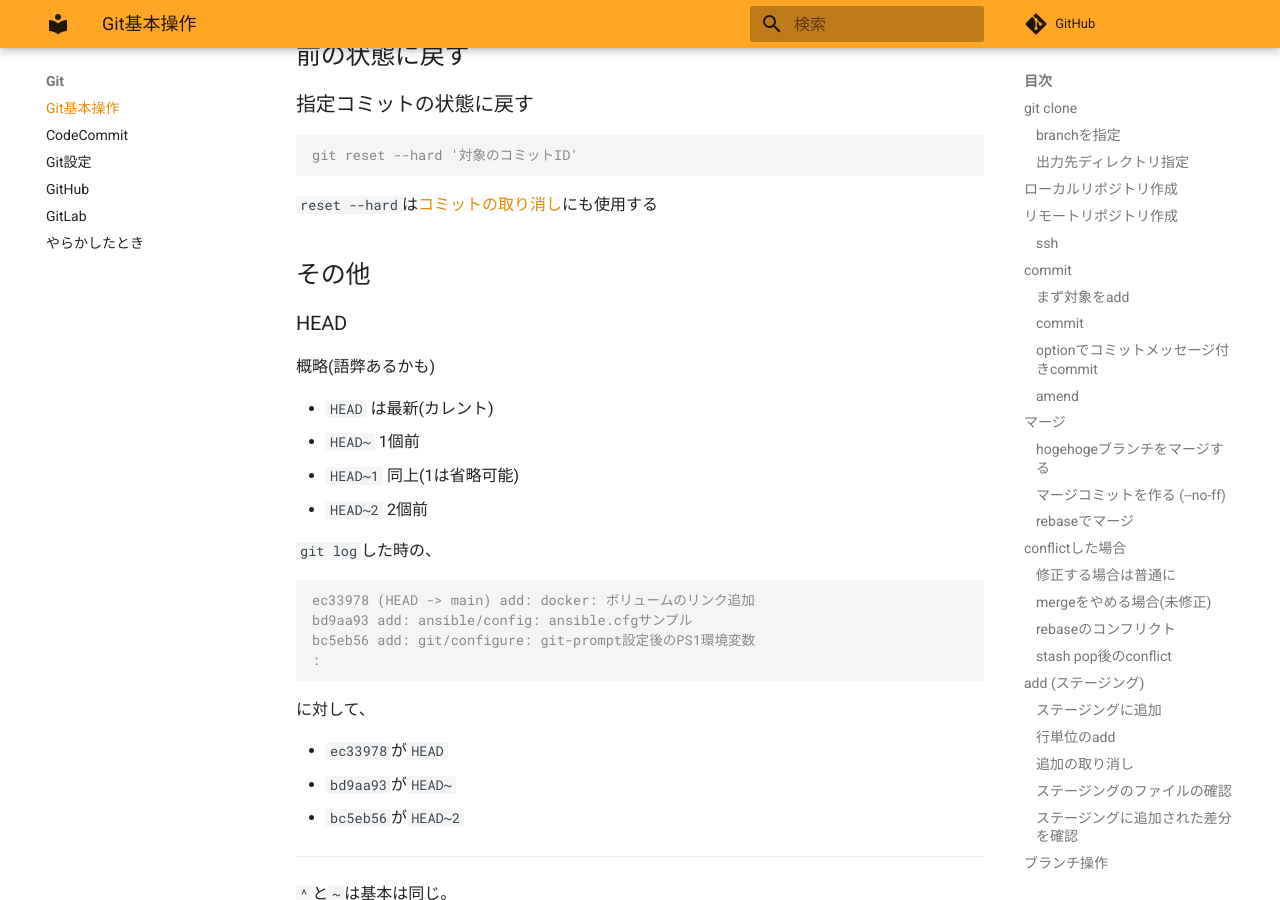
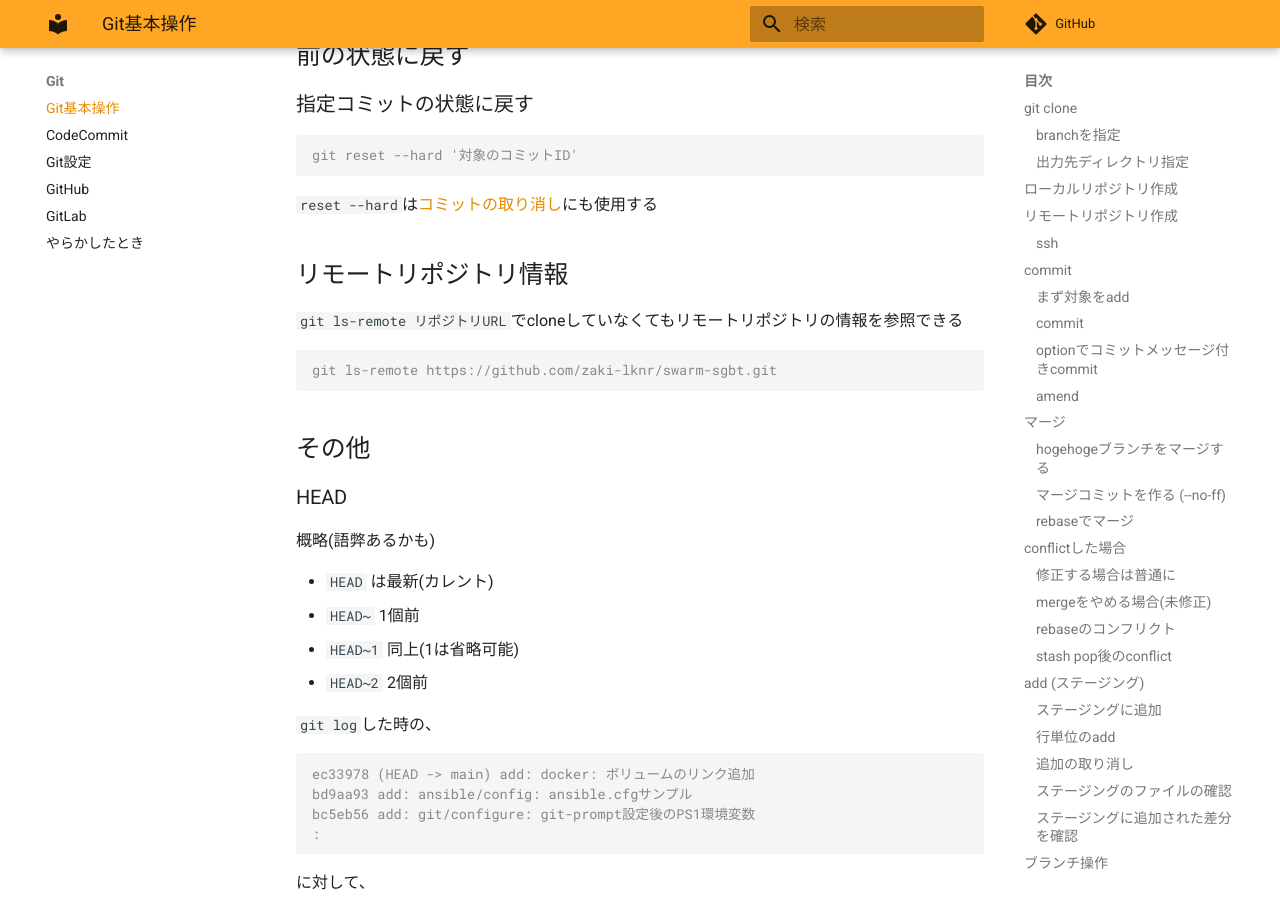
Before and after one commit to zaki-lknr/docs, an MkDocs documentation site: the page built from docs/Git/index.md, in a window 1280 px wide and 900 px high, scrolled down 15427 px. Built offline with MkDocs 1.6.1 and Material for MkDocs 9.7.7, drawn with Linux system fonts in a browser that asks for light colours; comment, search, counter and statistics services are not loaded.

Commit message:
add: git ls-remote

````diff
--- a/docs/Git/index.md
+++ b/docs/Git/index.md
@@ -755,6 +755,14 @@ git reset --hard '対象のコミットID'
 
 `reset --hard`は[コミットの取り消し](trouble/#_6)にも使用する
 
+## リモートリポジトリ情報
+
+`git ls-remote リポジトリURL`でcloneしていなくてもリモートリポジトリの情報を参照できる
+
+```console
+git ls-remote https://github.com/zaki-lknr/swarm-sgbt.git
+```
+
 ## その他
 
 ### HEAD
````
